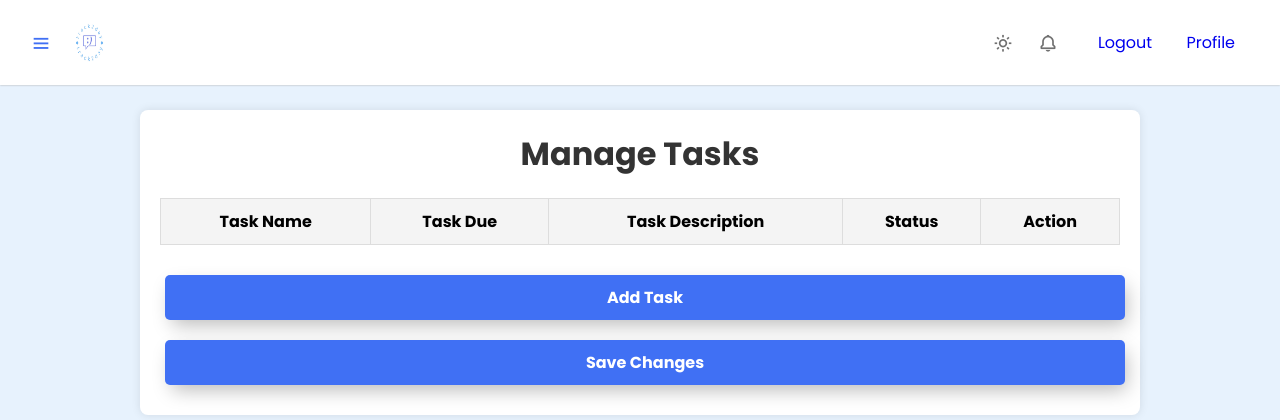
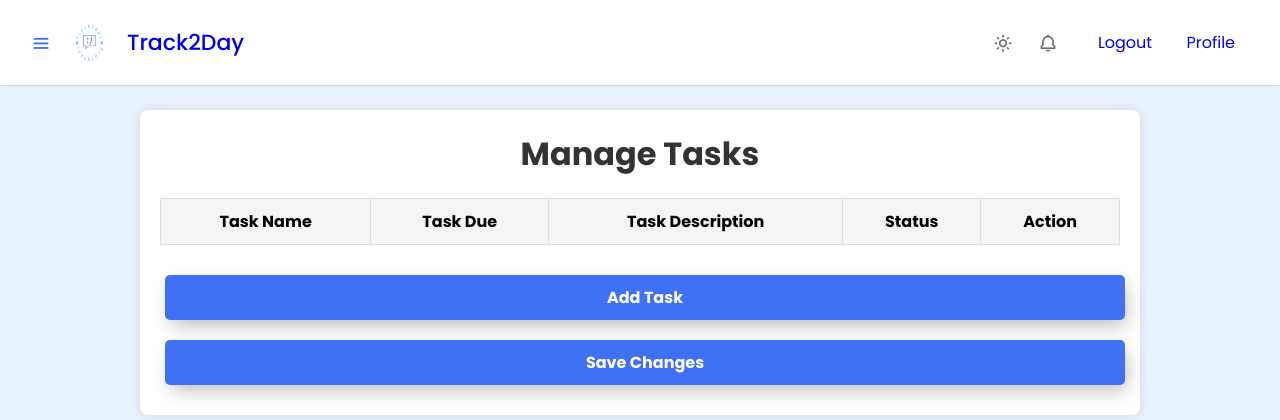
Before and after one commit to ahmadfarismk/track2day, a PHP site: page /tasks.php in a window 1280 px wide. Shown: the top 420 px of the page. Run offline with PHP 8.4, Linux system fonts and the light colour scheme; the visitor is signed in with stand-in values (Sample User, id 1); data comes from the database, SQL or seed files in the repository; lists and menus that the app fills with data are empty.

Commit message:
Update tasks.php

```diff
--- a/tasks.php
+++ b/tasks.php
@@ -22,6 +22,7 @@
         <div class="logo_item">
             <i class="bx bx-menu" id="sidebarOpen"></i>
             <img src="icon.jpg" alt="Track2Day Logo">
+            <a href="menu2.php">Track2Day</a>
         </div>
         <div class="navbar_content">
             <i class='bi bi-grid'></i>
```
